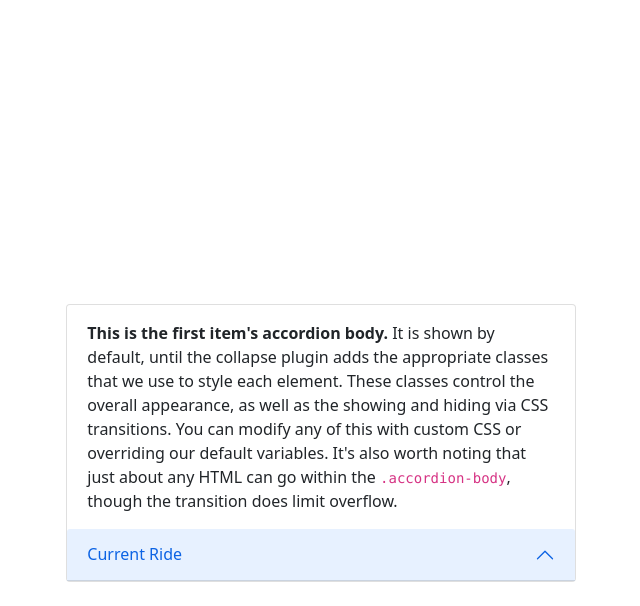
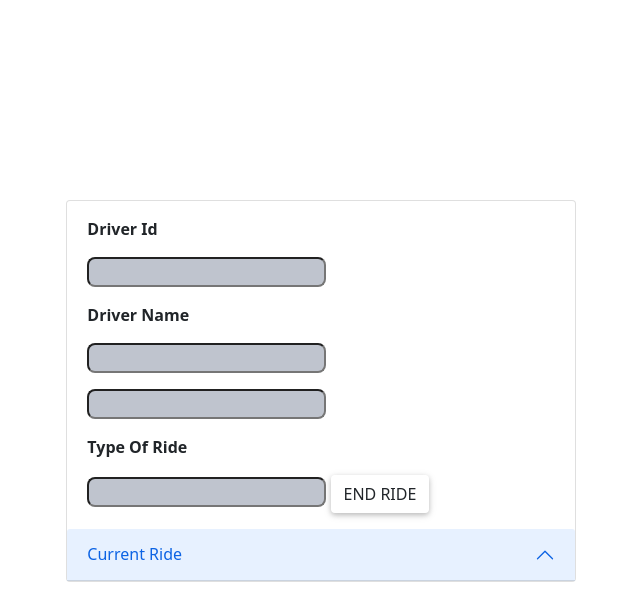
Before and after one commit to Extinc/CSC1008, a Django app: page /index in a window 1280 px wide. Shown: the part 194-800 px from the top of the page, without its empty margins (319-959 px from the left). Run offline with Django 4.2, Linux system fonts and the light colour scheme; the visitor is signed in with stand-in values (Sample User, id 1); parts of the project's set-up code (start-up, migrations or seed data) failed here and were passed over; some libraries are stand-ins or nearby versions.

Commit message:
jsut temp migrate over the the html for the popup
Signed-off-by: VoidBlanc <angelic.noted_0g@icloud.com>

```diff
--- a/templates/index.html
+++ b/templates/index.html
@@ -111,12 +111,40 @@
                         <div id="panelsStayOpen-collapseOne" class="accordion-collapse collapse show"
                              aria-labelledby="headingOne">
                             <div class="accordion-body">
-                                <strong>This is the first item's accordion body.</strong> It is shown by default,
-                                until the collapse plugin adds the appropriate classes that we use to style each
-                                element. These classes control the overall appearance, as well as the showing and
-                                hiding via CSS transitions. You can modify any of this with custom CSS or overriding
-                                our default variables. It's also worth noting that just about any HTML can go within
-                                the <code>.accordion-body</code>, though the transition does limit overflow.
+                                <label for="driverId"><b>Driver Id</b></label>
+                                <p></p>
+                                <input
+                                        name="driverId"
+                                        id="driverId"
+                                        readonly
+                                        class="readonly"
+                                />
+                                <p></p>
+                                <label for="dName"><b>Driver Name</b></label>
+                                <p></p>
+                                <input
+                                        name="name"
+                                        id="name"
+                                        readonly
+                                        class="readonly"
+                                />
+                                <p></p>
+                                <input
+                                        name="carplate"
+                                        id="carplate"
+                                        readonly
+                                        class="readonly"
+                                />
+                                <p></p>
+                                <label for="typeRide"><b>Type Of Ride</b></label>
+                                <p></p>
+                                <input
+                                        name="typeRide"
+                                        id="typeRide"
+                                        readonly
+                                        class="readonly"
+                                />
+                                <button type="submit" class="btn" onclick="confirmEnd()">End Ride</button>
                             </div>
                         </div>
                         <h2 class="accordion-header" id="headingOne">
@@ -143,7 +171,6 @@
             mapboxgl.accessToken = "{{ mapbox_key }}";
 
 
-
         </script>
         <style>
             .ui-autocomplete {
```
